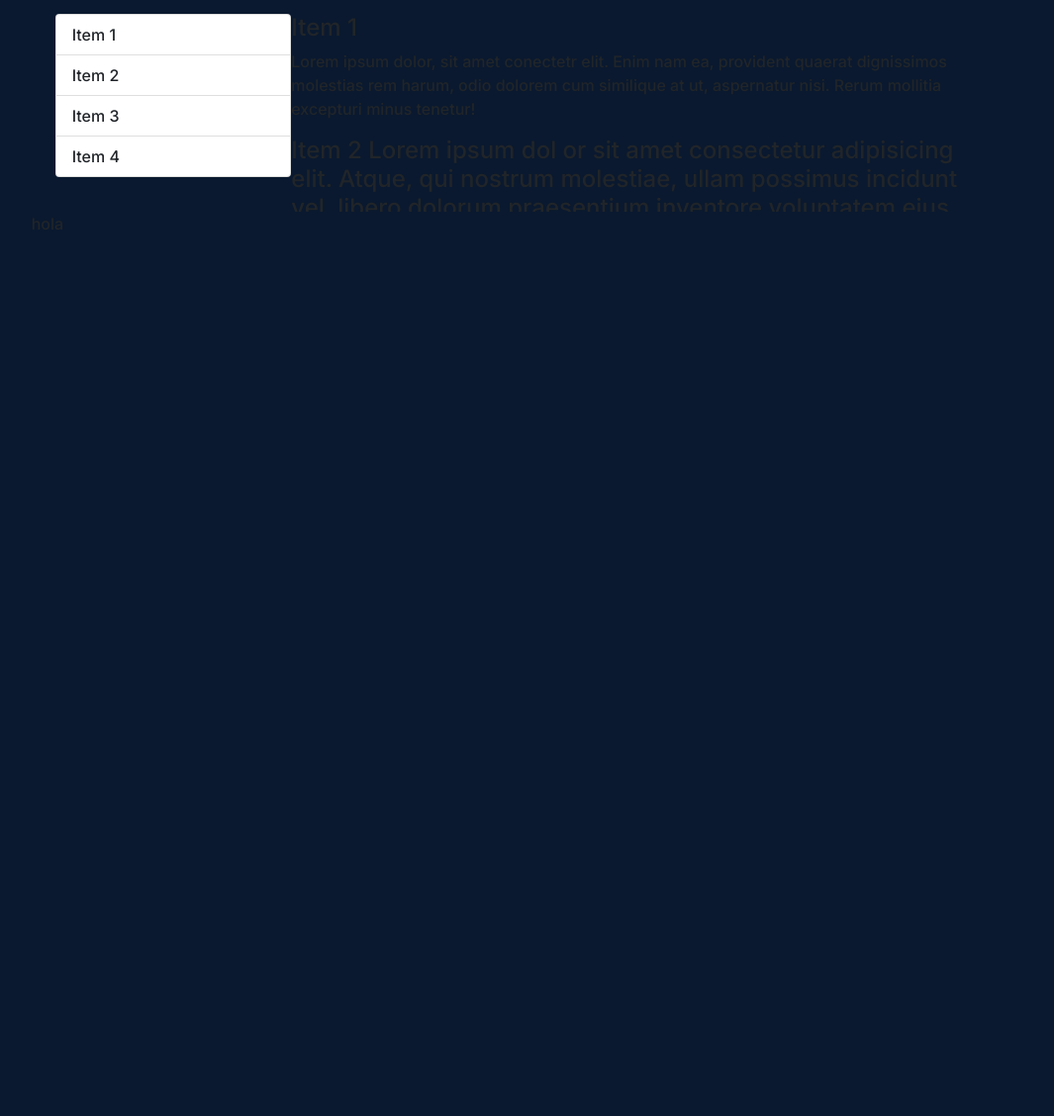
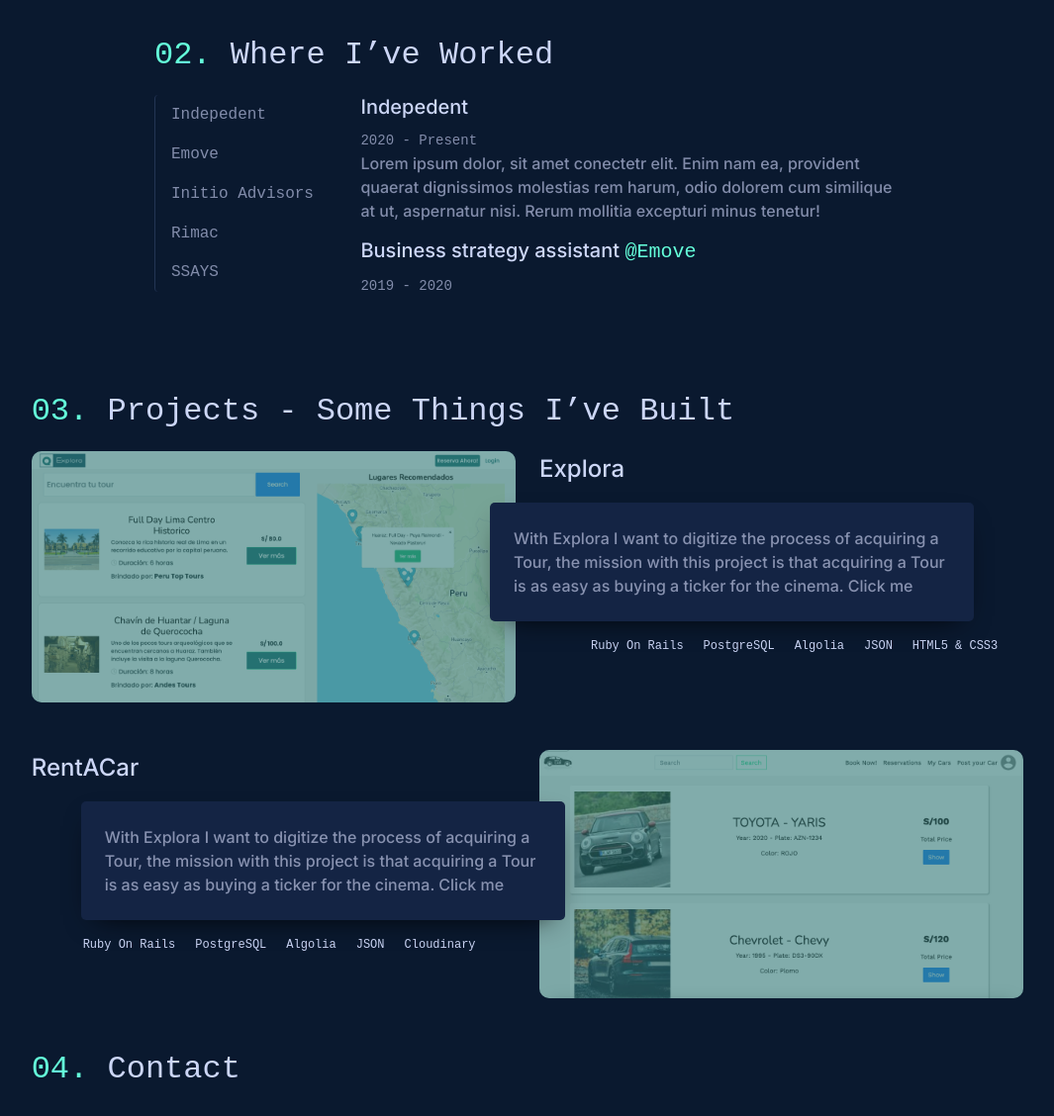
Before and after one commit to Cristopheer96/MyPortfolio, a website: page animsition/index.html in a window 1280 px wide. Shown: the part 1212-2340 px from the top of the page at 99% size, without its empty margins (95-1160 px from the left). Before the commit the page ends 1450 px from the top, so only its background shows below. Drawn offline with nearby package versions, Linux system fonts and the light colour scheme; files whose address does not match are found by name; a web font is replaced by a local one.

Commit message:
background finished

```diff
--- a/animsition/index.html
+++ b/animsition/index.html
@@ -19,8 +19,8 @@
   <style media="screen">
     .bg-init,
     .animsition-overlay-slide {
-      background-color: #040c1c
-;
+      background-color: #040c1c;
+      z-index: 4;
     }
   </style>
 </head>
@@ -87,7 +87,7 @@
         </ul>
       </div>
       <div class="col-10">
-        <div class="about d-flex mb-5">
+        <div class="about d-flex mb-5 pb-5">
           <div class="w-75">
             <p class="first">
               Hi, my name is
@@ -108,9 +108,9 @@
           </div>
         </div>
         <div class="about-me d-flex container justify-content-center pt-5 mb-5">
-          <div class="w-50">
+          <div class="w-65">
             <p class="first">
-             01. About me
+             <span>01.</span>   About me
             </p>
             <p class="second">
               I am a Tech lover, last year I decided that I not only want to consume technology but I also want to create it. For this
@@ -146,31 +146,102 @@
             <img src="./assets/memoji/Me.jpeg" style="width:250px">
           </div>
         </div>
-        <div class="background container pt-5 mt-5 d-flex">
+        <div class="background container pt-5 mt-5 pb-5 mb-5 ">
+          <p class="first ">
+            <span>02.</span>  Where I’ve Worked
+          </p>
+          <div class="d-flex">
             <div class="w-25">
               <div id="list-example" class="list-group">
-              <a class="list-group-item list-group-item-action" href="#list-item-1">Item 1</a>
-              <a class="list-group-item list-group-item-action" href="#list-item-2">Item 2</a>
-              <a class="list-group-item list-group-item-action" href="#list-item-3">Item 3</a>
-              <a class="list-group-item list-group-item-action" href="#list-item-4">Item 4</a>
+                <a class="list-group-item list-group-item-action" href="#list-item-1">Indepedent</a>
+                <a class="list-group-item list-group-item-action" href="#list-item-2">Emove</a>
+                <a class="list-group-item list-group-item-action" href="#list-item-3">Initio Advisors</a>
+                <a class="list-group-item list-group-item-action" href="#list-item-4">Rimac</a>
+                <a class="list-group-item list-group-item-action" href="#list-item-5">SSAYS</a>
               </div>
             </div>
-          <div class="w-75">
+            <div class="w-75 ">
               <div data-bs-spy="scroll" data-bs-target="#list-example" data-bs-offset="0" class="scrollspy-example" tabindex="0">
-              <h4 id="list-item-1">Item 1</h4>
+                <h5 id="list-item-1">Indepedent</h5>
+                <span> 2020 - Present</span>
                 <p>Lorem ipsum dolor, sit amet conectetr  elit. Enim nam ea, provident quaerat dignissimos molestias rem harum, odio dolorem cum similique at ut, aspernatur nisi. Rerum mollitia excepturi minus tenetur!</p>
-              <h4 id="list-item-2">Item 2 Lorem ipsum dol or sit amet consectetur adipisicing elit. Atque, qui nostrum molestiae, ullam possimus incidunt vel, libero dolorum praesentium inventore voluptatem eius neque! Lauantium labore nam at expedita. Hic, adipisci.</h4>
+                <h5 id="list-item-2">Business strategy assistant <span>@Emove </span></h5>
+                <span>2019 - 2020</span>
                 <p>Lorem ipsum dolor sit, amet consectetur adipisicing elit. Accusamus rerum facilis, amet minus error sed nemo? Autem debitis eveniet, suscipit nihil earum praesentium molestiae repellat provident enim quidem, excepturi esse?</p>
-              <h4 id="list-item-3">Item 3</h4>
+                <h5 id="list-item-3">Finance Intern <span>@Initio Advisors </span>  </h5>
+                <span>2019 - 2020</span>
                 <p>Lorem ipsum dolor sit, amet consectetur adipisicing elit. Accusamus rerum facilis, amet minus error sed nemo? Autem
                   debitis eveniet, suscipit nihil earum praesentium molestiae repellat provident enim quidem, excepturi esse?</p>
-              <h4 id="list-item-4">Item 4</h4>
+                <h5 id="list-item-4">Investment & Compliance Intern <span>@Rimac </span>   Seguros</h5>
+                <span>2017-2019</span>
+                <p>Lorem ipsum dolor sit, amet consectetur adipisicing elit. Accusamus rerum facilis, amet minus error sed nemo? Autem
+                  debitis eveniet, suscipit nihil earum praesentium molestiae repellat provident enim quidem, excepturi esse?</p>
+                <h5 id="list-item-5">Comercial Intern <span>@SSAYS </span></h5>
+                <span>2017 - 2017</span>
                 <p>Lorem ipsum dolor sit, amet consectetur adipisicing elit. Accusamus rerum facilis, amet minus error sed nemo? Autem
                   debitis eveniet, suscipit nihil earum praesentium molestiae repellat provident enim quidem, excepturi esse?</p>
               </div>
             </div>
           </div>
-        hola
+        </div>
+        <div class="projects mt-5 mb-5">
+          <p class="first ">
+            <span>03.</span> Projects - Some Things I’ve Built
+          </p>
+          <div class="project-item row">
+            <div class="project-image col-12 col-md-6">
+              <a href="http://www.explora.click/">
+                <img src="./assets/memoji/Explora.png" class="w-100" alt="">
+              </a>
+            </div>
+            <div class="project-details col-12 col-md-6">
+              <p class="title">
+                Explora
+              </p>
+              <div class="description p-4">
+                With Explora I want to digitize the process of acquiring a Tour, the mission with this project is that acquiring a Tour
+                is as easy as buying a ticker for the cinema. Click me
+              </div>
+              <ul class="d-flex mt-3">
+                <li>Ruby On Rails</li>
+                <li>PostgreSQL</li>
+                <li>Algolia</li>
+                <li>JSON</li>
+                <li>HTML5 & CSS3</li>
+              </ul>
+            </div>
+          </div>
+          <div class="project-item mt-5 row">
+            <div class="project-details col-12 col-md-6">
+              <p class="title">
+                RentACar
+              </p>
+              <div class="description p-4" style="left:50px">
+                With Explora I want to digitize the process of acquiring a Tour, the mission with this project is that acquiring a
+                Tour
+                is as easy as buying a ticker for the cinema. Click me
+              </div>
+              <ul class="d-flex mt-3">
+                <li>Ruby On Rails</li>
+                <li>PostgreSQL</li>
+                <li>Algolia</li>
+                <li>JSON</li>
+                <li>Cloudinary</li>
+              </ul>
+            </div>
+            <div class="project-image col-12 col-md-6"  >
+              <a href="https://rentacarfinalultimolast.herokuapp.com/">
+                <img src="./assets/memoji/Rentacar.png" class="w-100" alt="">
+              </a>
+            </div>
+          </div>
+        </div>
+        <div class="contact mt-5 mb-4">
+          <p class="first">
+            <span>04.</span>
+            Contact
+          </p>
+        </div>
 
       </div>
       <div class="col-1">3</div>
--- a/animsition/style.css
+++ b/animsition/style.css
@@ -56,10 +56,11 @@
   border: 2px solid black
 }
 
-.about-me .first{
+.first{
+  font-family: monospace;
   font-size: 32px;
-  color: #ccd6f6;
-  font-weight: 700;
+  color: #ccd6f6 !important;
+  font-weight: 500;
 }
 .about-me .second{
   font-size: 18px;
@@ -81,16 +82,11 @@
   margin-left: -1em;
 }
 .about-me .w-25{
-
-
-
   -moz-filter: opacity(0.8) drop-shadow(0 0 0 #64ffda);
 	-webkit-filter: opacity(0.5) drop-shadow(0 0 0 #64ffda);
 	filter: opacity(0.4) drop-shadow(0 0 0 #64ffda);
 }
 .about-me .w-25:hover{
-
-
 
   -moz-filter: opacity(0.8) drop-shadow(0 0 0 #64ffda);
 	-webkit-filter: opacity(0.5) drop-shadow(0 0 0 #64ffda);
@@ -112,8 +108,94 @@
         border-radius: 10px;
     }
 .background {
+  width:80%
 }
 .background .w-75{
   overflow-y: scroll;
     height:200px;
 }
+.w-65{
+  width:65%;
+}
+.background p{
+  color: #828caa;
+}
+.background span{
+  font-family: monospace;
+  color: #828caa;
+  font-size: 14px;
+}
+.scrollspy-example{
+  margin-left: 20px;
+}
+.background h5{
+  color: #ccd6f6;
+}
+.background h5 span{
+  color:#64ffda;
+  font-size: 20px;
+}
+.list-group-item{
+  background-color: transparent !important;
+  font-family: monospace !important;
+  color: #828caa !important;
+  border: 0px;
+  border-left: 1px solid #233554 !important;
+}
+
+.list-group-item:hover{
+  background-color: #142444!important;
+  color:#64ffda !important;
+  border-left: 1px solid #64ffda !important;
+}
+.w-75::-webkit-scrollbar {
+    display: none; /* for Chrome, Safari, and Opera */
+}
+.first span{
+  font-family: monospace;
+  font-size:32px;
+  color:#64ffda;
+
+}
+
+.project-image:hover{
+
+  -moz-filter: opacity(0.8) drop-shadow(0 0 0 #64ffda);
+	-webkit-filter: opacity(0.5) drop-shadow(0 0 0 #64ffda);
+	filter: opacity(1) drop-shadow(0 0 0 #64ffda);
+}
+.project-image {
+-moz-filter: opacity(0.8) drop-shadow(0 0 0 #64ffda);
+	-webkit-filter: opacity(0.5) drop-shadow(0 0 0 #64ffda);
+	filter: opacity(0.4) drop-shadow(0 0 0 #64ffda);
+
+}
+.project-image  img:hover{
+        transform: scale(1.15);
+        transition: transform s linear;
+
+    }
+.project-details ul li{
+  margin-left:20px;
+  list-style: none;
+  font-family: monospace;
+  font-size:12px;
+
+  color: #ccd6f6 !important;
+}
+
+.project-details .description {
+  background-color: #142444!important;
+  color: #8892b0;
+  box-shadow: 0 10px 30px -15px black;
+  border-radius: 5px;
+  position: relative;
+  right: 50px;;
+}
+.project-details {
+  z-index: 2
+}
+.project-details .title{
+  color: #ccd6f6;
+  font-size:24px
+}
```
Also changed, not shown: animsition/assets/memoji/Explora.png (added), animsition/assets/memoji/Rentacar.png (added). Lines whose indentation alone changed are shown as unchanged.
